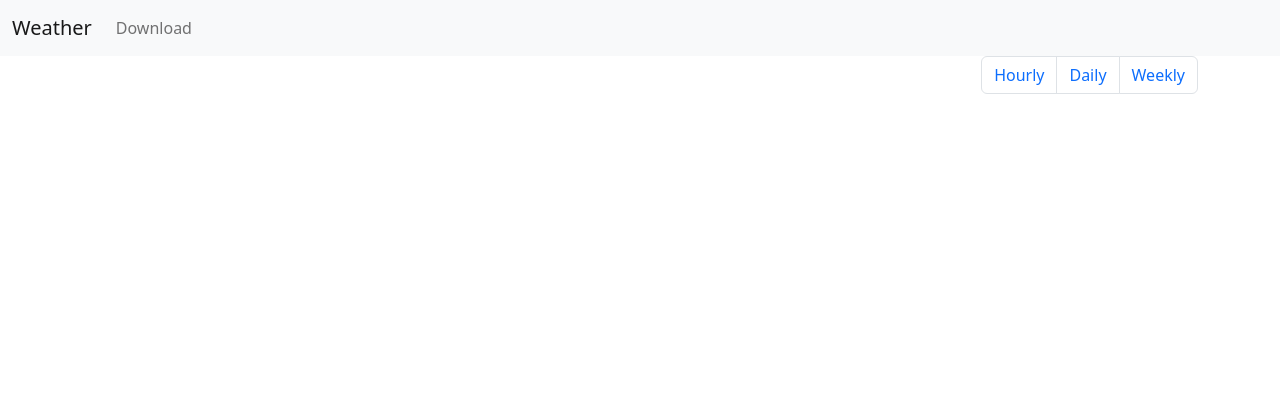
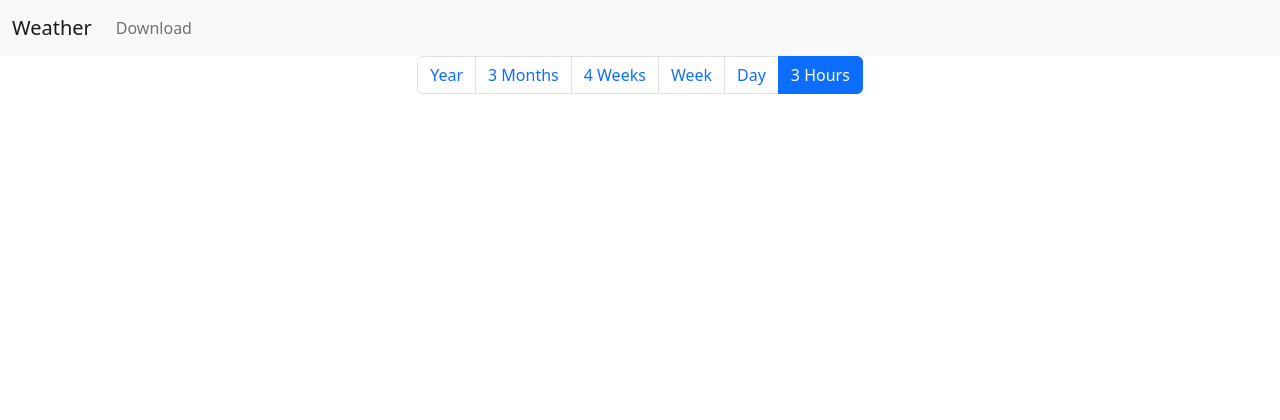
Before and after one commit to dawiedotcom/mizzle_server, a Flask app: page / in a window 1280 px wide. Shown: the top 420 px of the page. Before the commit the page ends 94 px from the top, so only its background shows below. Run offline with Flask 3, Linux system fonts and the light colour scheme; data that the repository does not hold is empty; some libraries are stand-ins or nearby versions.

Commit message:
Update duration selection

```diff
--- a/mizzle_server/data.py
+++ b/mizzle_server/data.py
@@ -3,10 +3,10 @@ import pandas as pd
 
 from .config import Config
 
-def make_timescale_query(n_hours):
+def make_timescale_query(n_minutes, limit):
     return f'''
     select
-        time_bucket('{n_hours} hour', datetime) as time,
+        time_bucket('{n_minutes} minute', datetime) as time,
         average(stats_agg(temp_air)) as temp_air,
         stddev(stats_agg(temp_air), 'pop') as temp_air_std,
         average(stats_agg(pressure)) as pressure,
@@ -18,6 +18,7 @@ def make_timescale_query(n_hours):
         mizzle_readings
     group by time
     order by time
+    limit {limit}
     '''
 
 def query(q):
@@ -25,8 +26,21 @@ def query(q):
         data = pd.read_sql_query(q, conn)
     return data
 
-def get_time_averaged(time_bucket_hours):
-    return query(make_timescale_query(time_bucket_hours))
+def get_time_averaged(time_bucket_minutes):
+    limit = 180;
+
+    if time_bucket_minutes == 10:
+        limit = 144 # = 24 * 60 / 10 -- Limit results to one day
+    if time_bucket_minutes == 60:
+        limit = 168 # = 7 * 24 * 60 / 60 -- Limit results to one week
+    if time_bucket_minutes == 180:
+        limit = 224 # = 4 * 7 * 24 * 60 / (3*60) -- Limit results to four weeks
+    if time_bucket_minutes == 720:
+        limit = 182 # = 13 * 7 * 24 * 60 / (12*60) -- Limit results to 3 months
+    if time_bucket_minutes == 1448:
+        limit = 365 # = 52 * 7 * 24 * 60 / (24*60) -- Limit results to one year
+
+    return query(make_timescale_query(time_bucket_minutes, limit))
     #if format == 'json':
     #    return data.to_json(date_format='iso', orient='records')
     #return data
--- a/mizzle_server/routes.py
+++ b/mizzle_server/routes.py
@@ -54,15 +54,15 @@ def download_file(filename):
         download_name=filename,
     )
 
-@app.route('/data/<time_bucket_hours>')
-def data(time_bucket_hours):
-    print(time_bucket_hours)
+@app.route('/data/<time_bucket_minutes>')
+def data(time_bucket_minutes):
+    #print(time_bucket_hours)
     try:
-        int(time_bucket_hours)
+        int(time_bucket_minutes)
     except ValueError:
         return '[]'
 
-    return get_time_averaged(time_bucket_hours).to_json(date_format='iso', orient='records')
+    return get_time_averaged(time_bucket_minutes).to_json(date_format='iso', orient='records')
 
 @app.route('/<path:path>')
 def page(path):
--- a/mizzle_server/static/weather.js
+++ b/mizzle_server/static/weather.js
@@ -1,5 +1,6 @@
 
 var dat;
+const duration_pagination = document.getElementById('duration_pagination').children;
 
 function get_time_domain(data) {
 
@@ -146,8 +147,8 @@ function update_graph(data) {
 
 }
 
-function get_data(hour_bucket_size) {
-    const url = encodeURI(location.protocol + '//' + location.host + '/data/' + hour_bucket_size);
+function get_data(minute_bucket_size) {
+    const url = encodeURI(location.protocol + '//' + location.host + '/data/' + minute_bucket_size);
     fetch(url)
         .then((response) => response.text())
         .then((d) => {
@@ -156,23 +157,52 @@ function get_data(hour_bucket_size) {
         });
 }
 
-function get_hour_bucket_size(uri) {
+function get_url_fragment() {
+    const hash = window.location.hash;
+    return hash.substring(1, hash.length);
+}
+
+function get_minute_bucket_size(fragment) {
     // Get the time bucket based on the url fragment
-    var uri_hours = uri.substring(1, uri.length);
-    return parseInt(uri_hours);
+    if (fragment == 'hour') {
+        return 1;
+    } else if (fragment == 'day') {
+        return 10;
+    } else if (fragment == 'week') {
+        return 60;
+    } else if (fragment == 'month') {
+        return 180;
+    } else if (fragment == 'quarter') {
+        return 720;
+    } else if (fragment == 'year') {
+        return 1448;
+    }
+    return 0;
+}
+
+function update_pagination(fragment) {
+    for (var i=0; i<duration_pagination.length; i++) {
+        const li = duration_pagination[i];
+        li.classList = li.id.indexOf(fragment) > 0 ? "page-item active" : "page-item";
+    }
 }
 
 onhashchange = (event) => {
     // Update the graph when the url fragment changes
-    var uri = window.location.toString();
-    if (!/^#\d+$/.test(window.location.hash)) {
-        // Hash is not an int
-        var base_uri = uri.substring(0, uri.indexOf('#'));
-        window.history.replaceState({}, document.title, base_uri);
+
+    const fragment = get_url_fragment();
+    const time_bucket = get_minute_bucket_size(fragment);
+    if (time_bucket > 0) {
+        get_data(time_bucket);
+        update_pagination(fragment);
         return;
     }
-    var hour_bucket = get_hour_bucket_size(window.location.hash);
-    get_data(hour_bucket);
+
+    // 'redirect' to the hour selection for invalid fragments
+    const next_uri = encodeURI(location.protocol + '//' + location.host + '#hour');
+    window.history.replaceState({}, document.title, next_uri);
+    get_data(1);
+    update_pagination('hour');
 };
 
 // Initial load
--- a/mizzle_server/templates/weather.html
+++ b/mizzle_server/templates/weather.html
@@ -7,10 +7,13 @@
 <div class="container">
     <div class="row" >
         <nav aria-label="Page navigation example">
-            <ul class="pagination justify-content-end">
-                <li class="page-item"><a class="page-link" href="#1">Hourly</a></li>
-                <li class="page-item"><a class="page-link" href="#12">Daily</a></li>
-                <li class="page-item"><a class="page-link" href="#164">Weekly</a></li>
+            <ul id="duration_pagination" class="pagination justify-content-center">
+                <li id="duration_year" class="page-item"><a class="page-link" href="#year">Year</a></li>
+                <li id="duration_quarter" class="page-item"><a class="page-link" href="#quarter">3 Months</a></li>
+                <li id="duration_month" class="page-item"><a class="page-link" href="#month">4 Weeks</a></li>
+                <li id="duration_week" class="page-item"><a class="page-link" href="#week">Week</a></li>
+                <li id="duration_day" class="page-item"><a class="page-link" href="#day">Day</a></li>
+                <li id="duration_hour" class="page-item"><a class="page-link" href="#hour">3 Hours</a></li>
           </ul>
       </nav>
     </div>
```
